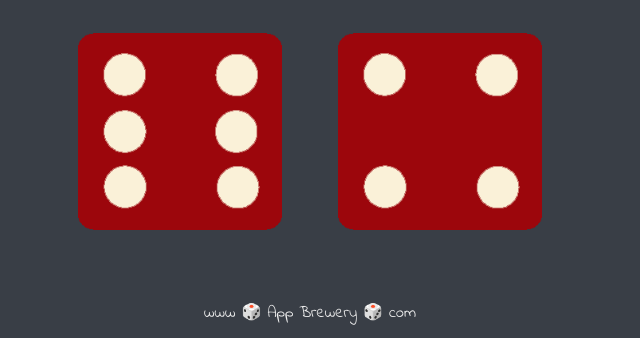
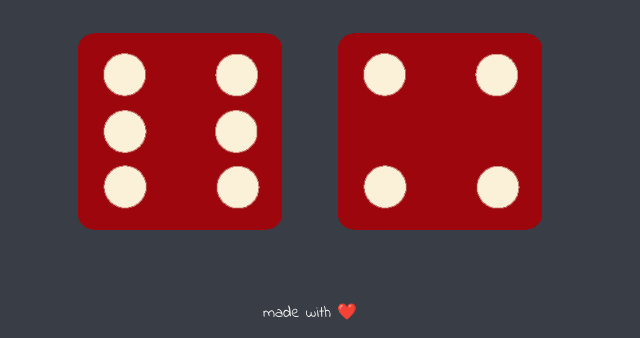
Before and after one commit to abhi1465/Dice-game, a plain HTML site: page index.html in a window 1280 px wide. Shown: the part 462-800 px from the top of the page, without its empty margins (330-970 px from the left). Drawn offline with Linux system fonts and the light colour scheme; files whose address does not match are found by name.

Commit message:
Update index.html

```diff
--- a/index.html
+++ b/index.html
@@ -30,7 +30,7 @@
   </body>
 
   <footer>
-    www 🎲 App Brewery 🎲 com
+    made with ❤️
   </footer>
 
 </html>
```
